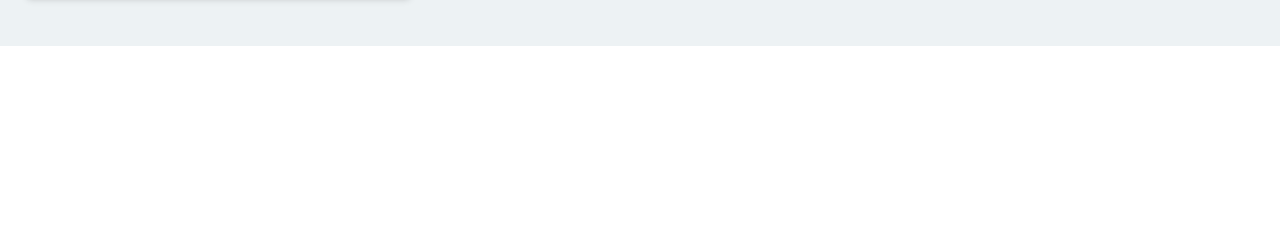
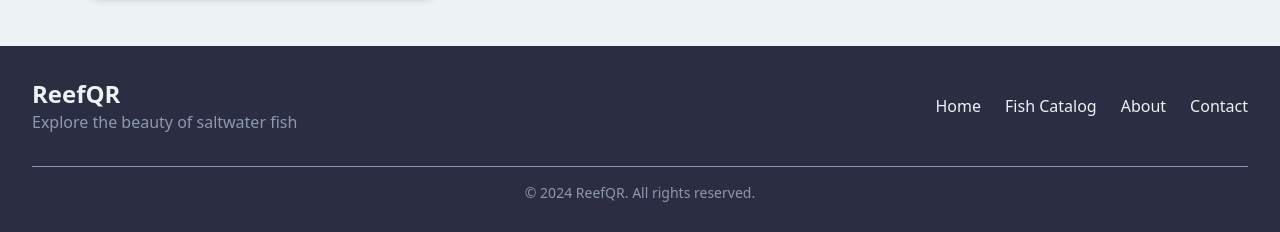
Before and after one commit to yoseple/reefqr, a React (Vite) app: page /#/ in a window 1280 px wide. Shown: the part 858-1090 px from the top of the page. Before the commit the page ends 904 px from the top, so only its background shows below. Built offline with nearby package versions, Linux system fonts and the light colour scheme.

Commit message:
Added Footer to some pages

```diff
--- a/src/Components/About.jsx
+++ b/src/Components/About.jsx
@@ -1,4 +1,5 @@
 import React from 'react';
+import Footer from './Footer';
 
 const About = () => {
   return (
@@ -8,7 +9,9 @@ const About = () => {
         ReefQR is your go-to platform for discovering and exploring various species of saltwater fish. Our catalog contains detailed information
         on care, feeding, and breeding for a variety of fish species. Whether you're a seasoned aquarist or just getting started, we're here to help you.
       </p>
+
     </div>
+
   );
 };
 
--- a/src/Components/FishCatalog.jsx
+++ b/src/Components/FishCatalog.jsx
@@ -1,5 +1,6 @@
 import React, { useEffect, useState } from 'react';
 import { Link, useLocation } from 'react-router-dom';
+import Footer from './Footer';
 
 const FishCatalog = ({ fishData }) => {
   const [filter, setFilter] = useState('All'); // State to hold the selected filter
@@ -144,6 +145,7 @@ const FishCatalog = ({ fishData }) => {
           )}
         </div>
       </main>
+      <Footer/>
     </div>
   );
 };
--- a/src/Components/FishDetails.jsx
+++ b/src/Components/FishDetails.jsx
@@ -1,5 +1,6 @@
 import React, { useEffect } from 'react';
 import { useParams, Link } from 'react-router-dom';
+import Footer from './Footer';
 
 const FishDetails = ({ fishData }) => {
   // Always call hooks at the top level
@@ -89,6 +90,7 @@ const FishDetails = ({ fishData }) => {
           </p>
         </section>
       </div>
+      <Footer/>
     </div>
   );
 };
--- /dev/null
+++ b/src/Components/Footer.jsx
@@ -0,0 +1,42 @@
+import React from 'react';
+import { Link } from 'react-router-dom';
+
+const Footer = () => {
+  return (
+    <footer className="bg-[#2B2D42] py-8 mt-auto">
+      <div className="max-w-7xl mx-auto px-4 sm:px-6 lg:px-8">
+        <div className="flex flex-col md:flex-row justify-between items-center text-center md:text-left">
+          {/* Logo or Title */}
+          <div className="text-[#EDF2F4] mb-4 md:mb-0">
+            <h2 className="text-2xl font-bold">ReefQR</h2>
+            <p className="text-[#8D99AE]">Explore the beauty of saltwater fish</p>
+          </div>
+
+          {/* Navigation Links */}
+          <div className="flex space-x-6">
+            <Link to="/" className="text-[#EDF2F4] hover:text-[#8D99AE] transition-colors duration-300">
+              Home
+            </Link>
+            <Link to="/catalog" className="text-[#EDF2F4] hover:text-[#8D99AE] transition-colors duration-300">
+              Fish Catalog
+            </Link>
+            <Link to="/about" className="text-[#EDF2F4] hover:text-[#8D99AE] transition-colors duration-300">
+              About
+            </Link>
+            <Link to="/contact" className="text-[#EDF2F4] hover:text-[#8D99AE] transition-colors duration-300">
+              Contact
+            </Link>
+          </div>
+        </div>
+
+        <div className="mt-8 border-t border-[#8D99AE] pt-4">
+          <p className="text-[#8D99AE] text-sm text-center">
+            &copy; {new Date().getFullYear()} ReefQR. All rights reserved.
+          </p>
+        </div>
+      </div>
+    </footer>
+  );
+};
+
+export default Footer;
--- a/src/Components/Home.jsx
+++ b/src/Components/Home.jsx
@@ -1,9 +1,10 @@
 import React from 'react';
-import { Link } from 'react-router-dom';
+import { Link } from 'react-router-dom';  // Make sure to import Link
+import Footer from './Footer';
 
 const Home = () => {
   return (
-    <div className="bg-[#EDF2F4] min-h-screen text-[#2B2D42]">
+    <div className="bg-[#EDF2F4] min-h-screen flex flex-col">
       {/* Banner Section */}
       <header
         className="bg-[#2B2D42] py-16 text-center bg-cover bg-center"
@@ -22,12 +23,16 @@ const Home = () => {
       </header>
 
       {/* Categories Section */}
-      <main className="max-w-7xl mx-auto py-12 px-6">
+      <main className="max-w-7xl mx-auto py-12 px-6 flex-grow">
         <h2 className="text-4xl font-bold text-center mb-8 text-[#2B2D42]">Featured Categories</h2>
         <div className="grid grid-cols-1 md:grid-cols-2 lg:grid-cols-3 gap-8">
           {/* Saltwater Fish */}
           <div className="bg-white rounded-lg shadow-md overflow-hidden">
-            <img src="https://fishfixsrilanka.lk/wp-content/uploads/2023/02/740279_568258306535377_165804869_o.jpg" alt="Saltwater Fish" className="w-full h-60 object-cover" />
+            <img
+              src="https://fishfixsrilanka.lk/wp-content/uploads/2023/02/740279_568258306535377_165804869_o.jpg"
+              alt="Saltwater Fish"
+              className="w-full h-60 object-cover"
+            />
             <div className="p-4">
               <h3 className="text-xl font-bold text-[#2B2D42]">Saltwater Fish</h3>
               <p className="text-[#8D99AE]">Explore different species of saltwater fish.</p>
@@ -42,6 +47,9 @@ const Home = () => {
           {/* Add more categories as needed */}
         </div>
       </main>
+
+      {/* Footer */}
+      <Footer />
     </div>
   );
 };
```
Lines whose indentation alone changed are shown as unchanged.
